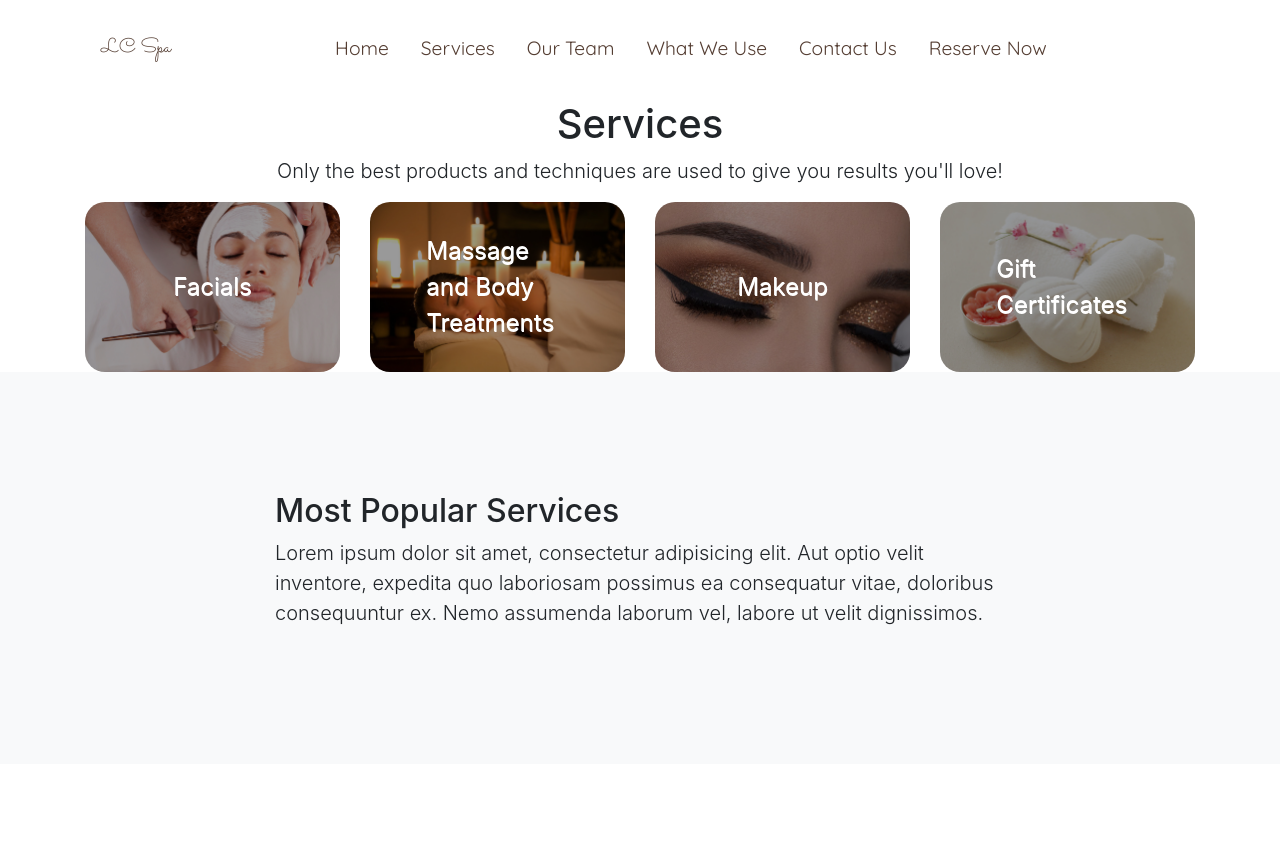
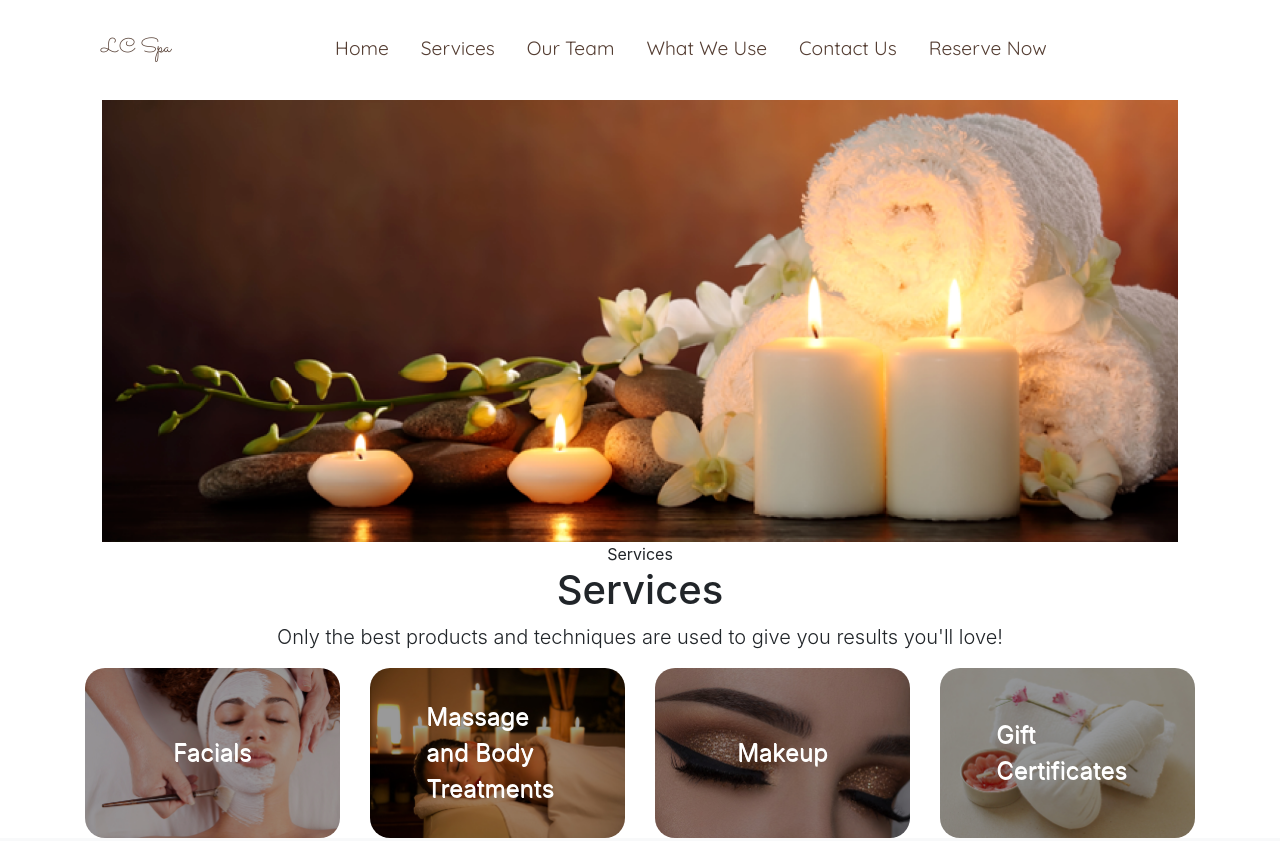
Before and after one commit to aml023/spatacular, a website with bundled scripts: page services.html in a window 1280 px wide. Shown: the top 841 px of the page. Built offline with nearby package versions, Linux system fonts and the light colour scheme.

Commit message:
added image to services

```diff
--- a/services.html
+++ b/services.html
@@ -52,8 +52,10 @@
       </div>
     </nav>
 
-    <header>
+ <header>
       <div class="container text-center">
+          <img src="images/lcspaSanDiego2.png" class="img-fluid" alt="Responsive image">
+           <div class="top-left">Services</div>
         <h1>Services</h1>
         <p class="lead">Only the best products and techniques are used to give you results you'll love!</p>
       </div>
```
Also changed, not shown: css/style.css (line endings or trailing spaces).
